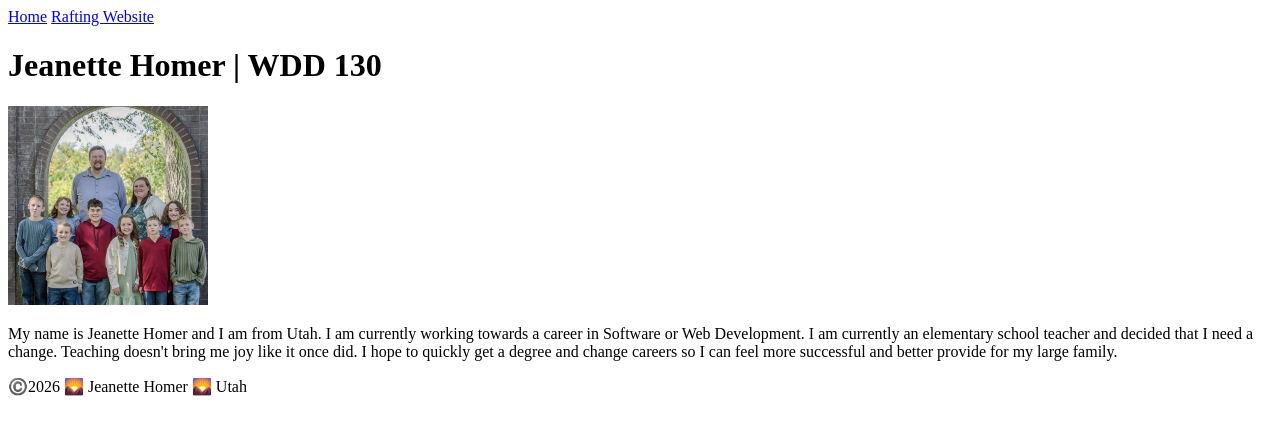
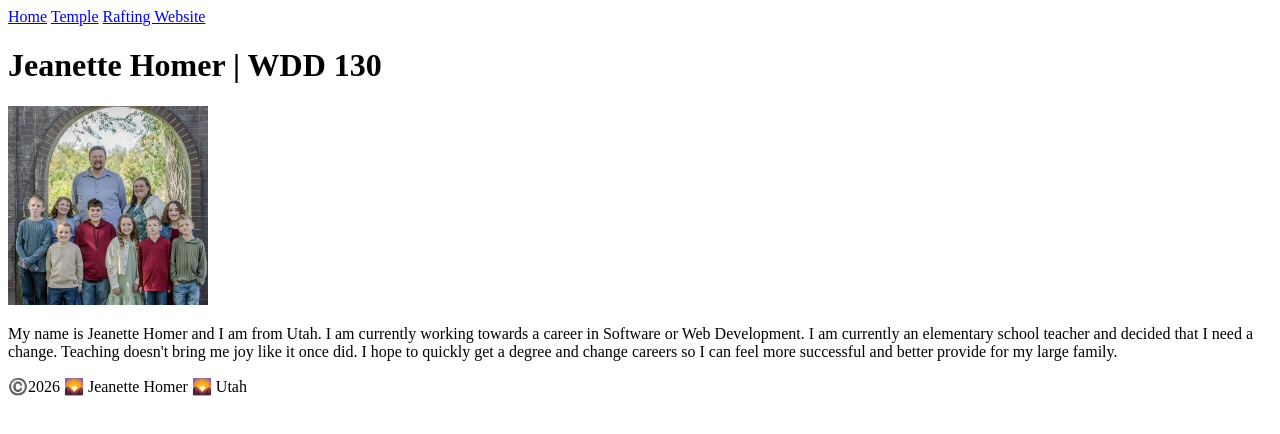
Before and after one commit to jeanettewhomer/wdd130, a plain HTML site: page index.html in a window 1280 px wide. Drawn offline with Linux system fonts and the light colour scheme.

Commit message:
code along next

```diff
--- a/index.html
+++ b/index.html
@@ -11,6 +11,7 @@
     <header>
         <nav>
             <a href="#">Home</a>
+            <a href="wwr/">Temple</a>
             <a href="wwr/">Rafting Website</a>
         </nav>
     </header>
```
